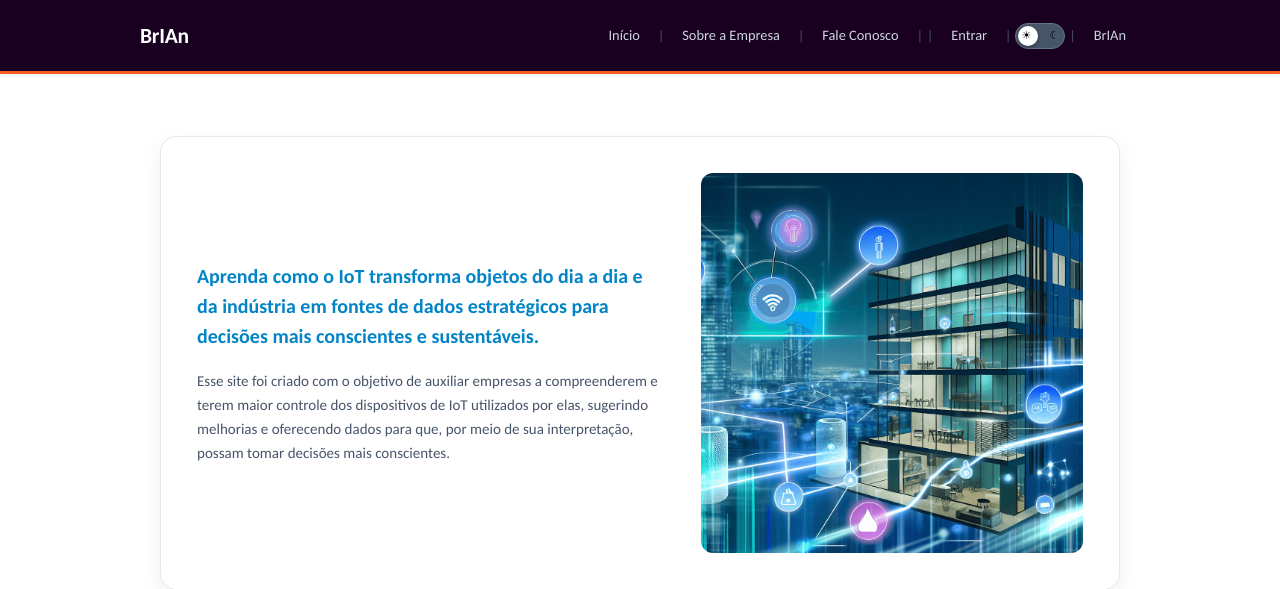
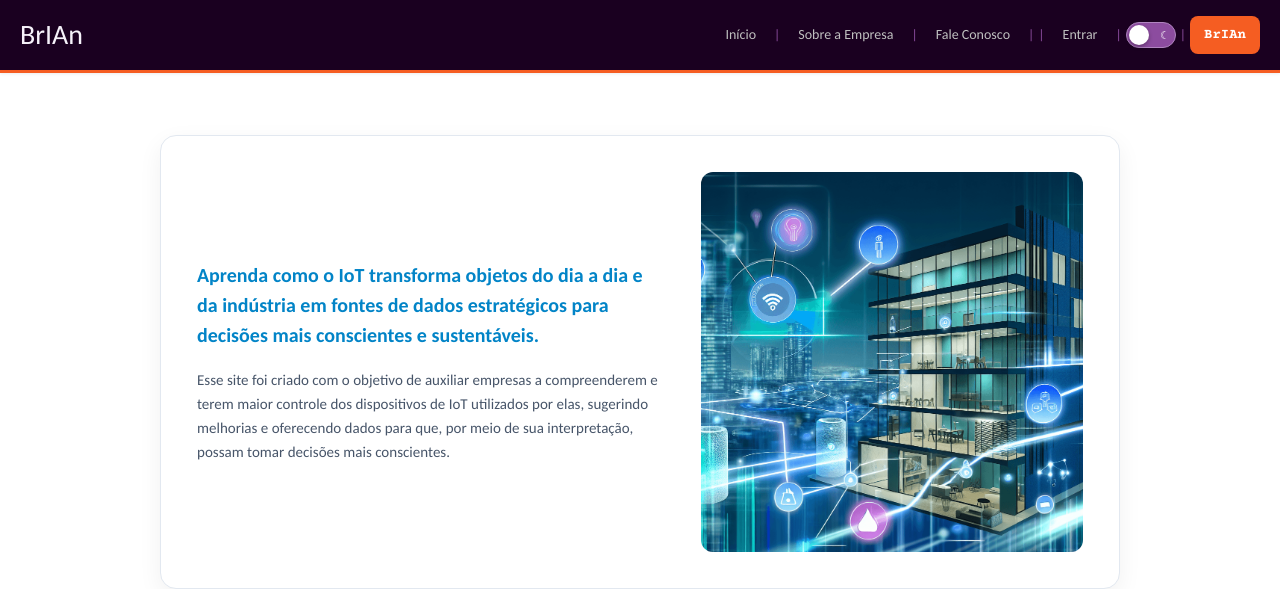
Before and after one commit to biavieiraa/django_fds, a Django app: page /forum/ in a window 1280 px wide. Shown: the top 589 px of the page. Run offline with Django 5.2, Linux system fonts and the light colour scheme; some web fonts are replaced.

Commit message:
Aplica novo css ao cabeçalho e navegação

```diff
--- a/forum/static/css/style.css
+++ b/forum/static/css/style.css
@@ -152,22 +152,19 @@ h4 { font-family: var(--font-heading); font-size: var(--fs-h4); font-weight: 700
 
 a { color: var(--link); }
 
-/* ==========================================================================
-   Cabeçalho (Header & Nav)
-   ========================================================================== */
+/* ===== CABEÇALHO ===== */
 .header {
-    background-color: var(--primary-dark);
-    color: #ffffff;
-    padding: 16px 24px;
-    border-bottom: 3px solid var(--primary-blue);
+    background-color: var(--header-bg);
+    color: var(--header-text);
+    padding: 16px var(--pad-x);
+    border-bottom: 3px solid var(--brand);
     box-shadow: var(--shadow-sm);
     position: sticky;
     top: 0;
     z-index: 100;
 }
-
 .header-container {
-    max-width: 1000px;
+    max-width: var(--container-max);
     margin: 0 auto;
     display: flex;
     justify-content: space-between;
@@ -175,50 +172,36 @@ a { color: var(--link); }
     flex-wrap: wrap;
     gap: 15px;
 }
-
 .header h1 {
-    font-size: 1.35rem;
-    font-weight: 700;
-    letter-spacing: -0.3px;
-    color: #ffffff;
+    font-size: 28px;
+    color: var(--header-text);
 }
-
-.nav {
-    display: flex;
-    align-items: center;
-    gap: 4px;
-}
-
+.nav { display: flex; align-items: center; gap: 4px; flex-wrap: wrap; }
 .nav a {
-    color: #cbd5e1;
+    color: var(--texto-5);
     text-decoration: none;
     padding: 8px 14px;
-    font-size: 0.9rem;
+    font-size: var(--fs-body-sm);
     font-weight: 500;
     border-radius: var(--radius);
     transition: var(--transition);
 }
+.nav a:hover { color: #fff; background-color: rgba(255, 255, 255, 0.1); }
+.nav a.nav-ia-link {
+    background: var(--brand);
+    color: #fff;
+    font-family: var(--font-button);
+    font-weight: 700;
+}
+.nav a.nav-ia-link:hover { background: var(--brand-hover); }
+.nav span.separator { color: var(--roxo-400); font-size: 0.85rem; user-select: none; }
 
-.nav a:hover {
-    color: #ffffff;
-    background-color: rgba(255, 255, 255, 0.08);
-}
-
-.nav span.separator {
-    color: #475569;
-    font-size: 0.85rem;
-    user-select: none;
-}
-
-/* ==========================================================================
-   Switch Deslizante (Modo Escuro / Claro)
-   ========================================================================== */
+/* Switch claro/escuro */
 .theme-switch {
     position: relative;
-    width: 50px;
-    height: 26px;
-    background-color: #475569;
-    border: 1px solid #64748b;
+    width: 50px; height: 26px;
+    background-color: var(--roxo-400);
+    border: 1px solid var(--roxo-200);
     border-radius: 20px;
     padding: 0 5px;
     cursor: pointer;
@@ -228,59 +211,32 @@ a { color: var(--link); }
     transition: background-color 0.3s ease, border-color 0.3s ease;
     outline: none;
 }
-
-.theme-switch .switch-icon {
-    font-size: 11px;
-    user-select: none;
-    line-height: 1;
-    z-index: 1;
-}
-
+.theme-switch .switch-icon { font-size: 11px; user-select: none; line-height: 1; z-index: 1; color: #fff; }
 .theme-switch .switch-ball {
-    position: absolute;
-    top: 2px;
-    left: 2px;
-    width: 20px;
-    height: 20px;
-    border-radius: 50%;
-    background-color: #ffffff;
+    position: absolute; top: 2px; left: 2px;
+    width: 20px; height: 20px; border-radius: 50%;
+    background-color: #fff;
     box-shadow: 0 2px 4px rgba(0, 0, 0, 0.3);
     transition: transform 0.3s cubic-bezier(0.4, 0, 0.2, 1);
 }
+[data-theme="dark"] .theme-switch { background-color: var(--roxo-600); border-color: var(--roxo-400); }
+[data-theme="dark"] .theme-switch .switch-ball { transform: translateX(24px); }
 
-/* Estado Ativado (Modo Escuro) */
-[data-theme="dark"] .theme-switch {
-    background-color: #2563eb;
-    border-color: #3b82f6;
-}
-
-[data-theme="dark"] .theme-switch .switch-ball {
-    transform: translateX(24px);
-}
-
-/* Botão de Logout */
-.logout-form {
-    display: inline-flex;
-    align-items: center;
-}
-
+/* Botão Sair */
+.logout-form { display: inline-flex; align-items: center; }
 .btn-logout {
-    background-color: transparent;
-    border: 1px solid #475569;
-    color: #e2e8f0;
-    padding: 6px 14px;
-    border-radius: var(--radius);
-    font-weight: 500;
-    font-size: 0.85rem;
+    background: transparent;
+    border: 2px solid var(--laranja-300);
+    color: var(--laranja-300);
+    padding: 5px 14px;
+    border-radius: var(--btn-radius-secondary);
+    font-family: var(--font-button);
+    font-weight: 700;
+    font-size: var(--fs-body-sm);
     cursor: pointer;
     transition: var(--transition);
 }
-
-.btn-logout:hover {
-    background-color: #991b1b;
-    border-color: #991b1b;
-    color: #ffffff;
-}
+.btn-logout:hover { background: var(--laranja-500); border-color: var(--laranja-500); color: #fff; }
 
 /* ==========================================================================
    Container Principal & Cards
```
